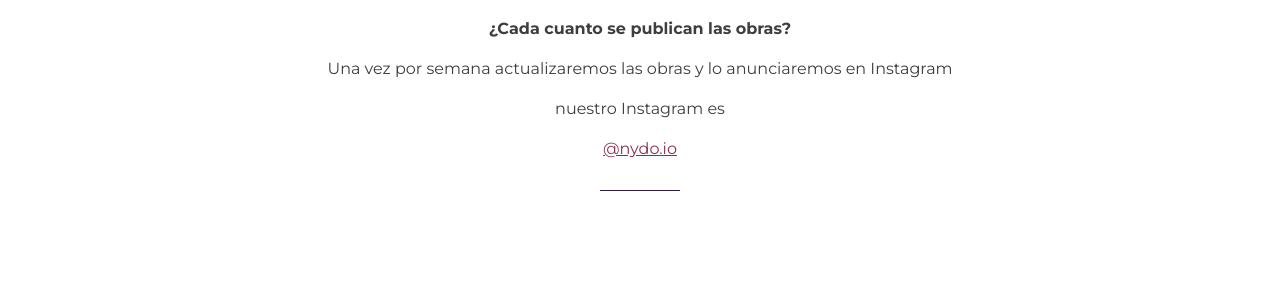
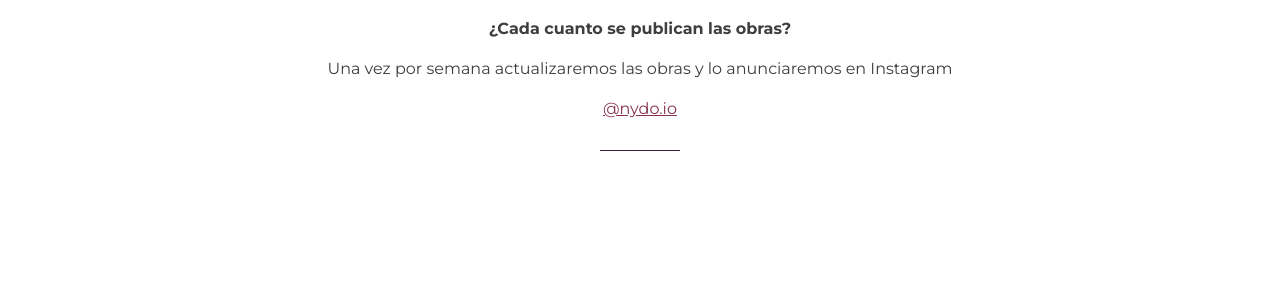
Before and after one commit to nydo/nydo.github.io, a Jekyll site: the page built from _pages/formar_parte.html, in a window 1280 px wide. Shown: the part 1293-1585 px from the top of the page. Built offline with Jekyll 4.4.1, drawn with Linux system fonts in a browser that asks for light colours.

Commit message:
Update formar_parte.html

```diff
--- a/_pages/formar_parte.html
+++ b/_pages/formar_parte.html
@@ -38,7 +38,7 @@ permalink: /formar_parte/
       <p>¡No! NYDO es totalmente gratuito y abierto a todos.</p>
       <p><b>¿Cada cuanto se publican las obras?</b></p>
       <p>Una vez por semana actualizaremos las obras y lo anunciaremos en Instagram</p>
-      <p>nuestro Instagram es </p> <a href="https://instagram.com/{{site.instagram}}">@{{site.instagram}}</a>
+      <a href="https://instagram.com/{{site.instagram}}">@{{site.instagram}}</a>
     </section> <!-- End About Body-->
   </div> <!-- End About Container -->
 </div> <!-- End Small Wrapper -->
```
